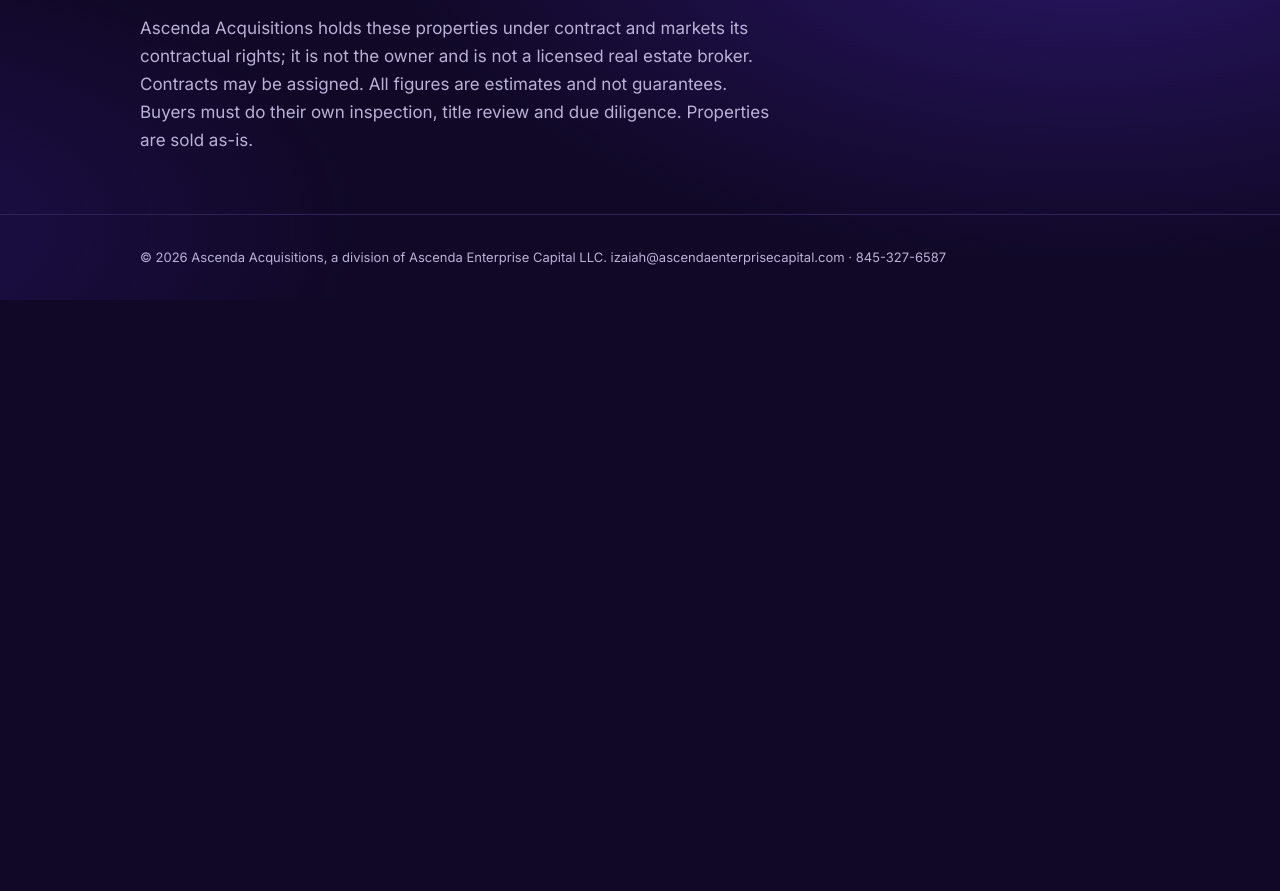
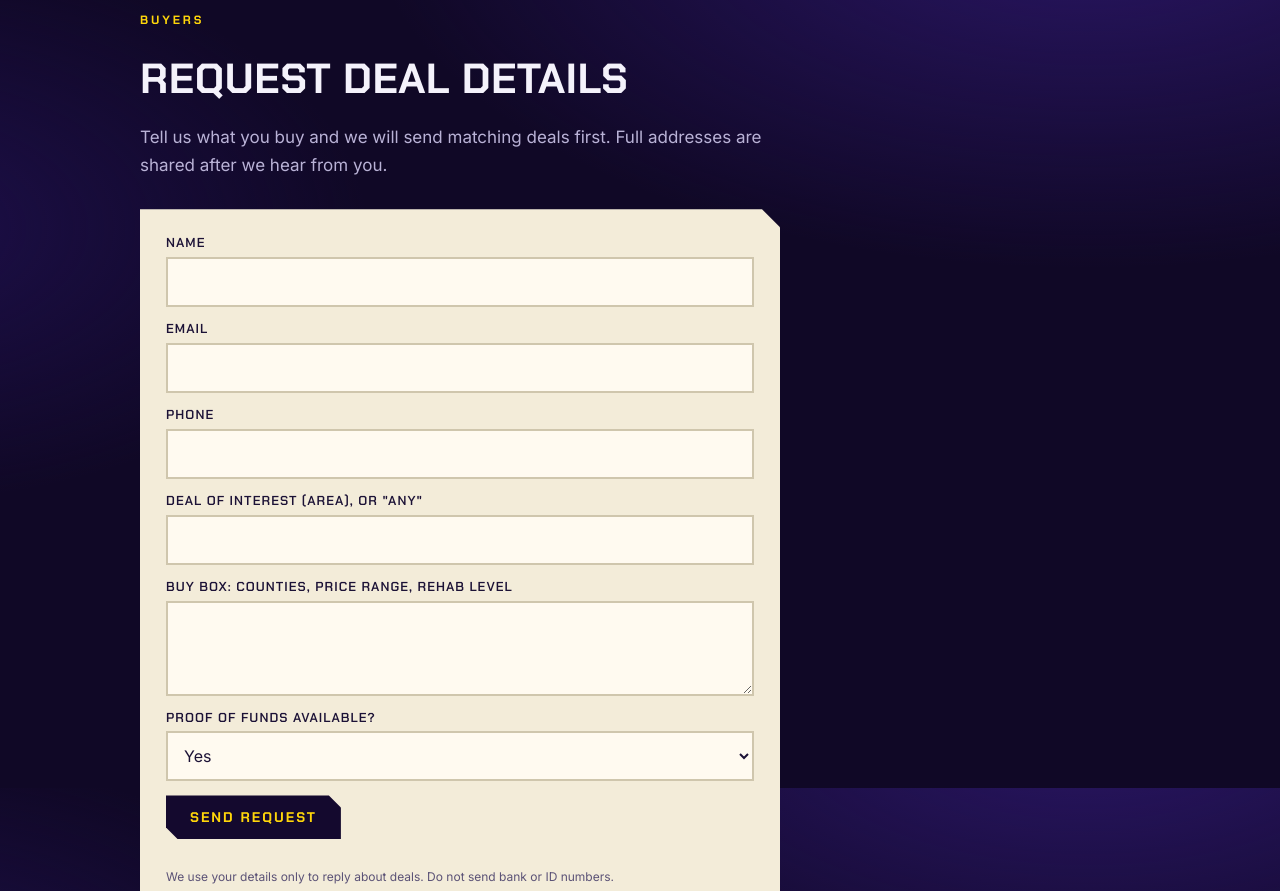
Before and after one commit to ascendaenterprise-tech/ascendaenterprise-tech.github.io, a plain HTML site: page ascenda-acquisitions/deals.html in a window 1280 px wide. Shown: the part 812-1703 px from the top of the page. Before the commit the page ends 1112 px from the top, so only its background shows below. Drawn offline with Linux system fonts and the light colour scheme.

Commit message:
Acquisitions deals page: Formspree request form

```diff
--- a/ascenda-acquisitions/deals.html
+++ b/ascenda-acquisitions/deals.html
@@ -22,8 +22,26 @@
  <div id="none" class="card empty" hidden>
   <h3>No active deals posted right now</h3>
   <p>New deals go to our buyers list first. Join it and tell us your buy box (counties, price range, rehab level) and we will send you only the ones that fit.</p>
-  <div class="btns" style="justify-content:center;margin-top:20px"><a class="btn p" href="mailto:izaiah@ascendaenterprisecapital.com?subject=Join%20the%20buyers%20list&amp;body=Name%3A%0ACompany%3A%0APhone%3A%0ACounties%3A%0APrice%20range%3A%0ARehab%20level%3A%0AProof%20of%20funds%20available%3A%20yes%2Fno%0A">Join the buyers list</a></div>
+  <div class="btns" style="justify-content:center;margin-top:20px"><a class="btn p" href="#request">Join the buyers list</a></div>
  </div>
+</div></section>
+<section id="request"><div class="w">
+ <p class="eyebrow">Buyers</p>
+ <h2>Request deal details</h2>
+ <p class="sub">Tell us what you buy and we will send matching deals first. Full addresses are shared after we hear from you.</p>
+ <form id="dealform" class="card" action="https://formspree.io/f/mrpqabyb" method="POST" style="display:grid;gap:14px;max-width:640px">
+  <input type="hidden" name="_subject" value="Ascenda Acquisitions: deal request">
+  <label>Name<input name="name" required autocomplete="name"></label>
+  <label>Email<input type="email" name="email" required autocomplete="email"></label>
+  <label>Phone<input type="tel" name="phone" autocomplete="tel"></label>
+  <label>Deal of interest (area), or "any"<input name="deal"></label>
+  <label>Buy box: counties, price range, rehab level<textarea name="buy_box" rows="3"></textarea></label>
+  <label>Proof of funds available?<select name="proof_of_funds"><option>Yes</option><option>No</option><option>Cash buyer, will provide on request</option></select></label>
+  <input type="text" name="_gotcha" style="display:none" tabindex="-1" autocomplete="off">
+  <button class="btn p" type="submit" style="cursor:pointer;justify-self:start">Send request</button>
+  <p id="formmsg" role="status" style="font-size:14px"></p>
+  <p style="font-size:12px">We use your details only to reply about deals. Do not send bank or ID numbers.</p>
+ </form>
 </div></section>
 <section><div class="w"><p class="sub" style="margin:0">Ascenda Acquisitions holds these properties under contract and markets its contractual rights; it is not the owner and is not a licensed real estate broker. Contracts may be assigned. All figures are estimates and not guarantees. Buyers must do their own inspection, title review and due diligence. Properties are sold as-is.</p></div></section>
 </main>
@@ -35,8 +53,11 @@ fetch('deals.json').then(function(r){return r.json()}).then(function(list){
  if(!list.length){document.getElementById('none').hidden=false;return}
  box.innerHTML=list.map(function(d){
   var rows=[['ARV (est.)',d.arv],['Repairs (est.)',d.repairs],['Type',d.type],['Beds / baths',d.bedbath],['Sq ft',d.sqft],['Year built',d.year],['Occupancy',d.occupancy],['Close by',d.close]].filter(function(r){return r[1]}).map(function(r){return '<dt>'+r[0]+'</dt><dd>'+esc(r[1])+'</dd>'}).join('');
-  return '<div class="card deal"><div class="tag">'+esc(d.status||'Available')+'</div><h3>'+esc(d.area)+'</h3><div class="price">'+esc(d.price)+'</div><dl>'+rows+'</dl><a class="btn p" href="mailto:izaiah@ascendaenterprisecapital.com?subject='+encodeURIComponent('Deal inquiry: '+d.area)+'">Request details</a></div>'
+  return '<div class="card deal"><div class="tag">'+esc(d.status||'Available')+'</div><h3>'+esc(d.area)+'</h3><div class="price">'+esc(d.price)+'</div><dl>'+rows+'</dl><a class="btn p" href="#request" data-deal="'+esc(d.area)+'">Request details</a></div>'
  }).join('');
 }).catch(function(){document.getElementById('none').hidden=false});
+document.addEventListener('click',function(e){var a=e.target.closest('[data-deal]');if(a){var i=document.querySelector('[name=deal]');if(i)i.value=a.getAttribute('data-deal')}});
+document.getElementById('dealform').addEventListener('submit',function(e){e.preventDefault();var f=e.target,m=document.getElementById('formmsg');m.textContent='Sending...';
+fetch(f.action,{method:'POST',body:new FormData(f),headers:{'Accept':'application/json'}}).then(function(r){if(r.ok){f.reset();m.textContent='Thanks. We got your request and will reply soon.'}else{m.textContent='Something went wrong. Please email izaiah@ascendaenterprisecapital.com.'}}).catch(function(){m.textContent='Something went wrong. Please email izaiah@ascendaenterprisecapital.com.'})});
 </script>
 </body></html>
--- a/ascenda-acquisitions/style.css
+++ b/ascenda-acquisitions/style.css
@@ -44,3 +44,8 @@ footer{border-top:1px solid var(--line);padding-block:32px;color:var(--mut);font
 .empty{text-align:center;padding:44px 24px}
 .empty .btn.p{box-shadow:none}
 .btn.s{clip-path:none}
+form label{display:grid;gap:6px;font:600 13px/1.2 'Chakra Petch',Arial,sans-serif;letter-spacing:.08em;text-transform:uppercase;color:var(--cardfg)}
+form input,form textarea,form select{font:16px/1.4 'Inter',Arial,sans-serif;padding:12px;border:2px solid #cfc6ad;background:#fffaf0;color:var(--cardfg);border-radius:0;width:100%}
+form input:focus,form textarea:focus,form select:focus{outline:none;border-color:#6a3fd6}
+form .btn.p{border:0;background:#14092e;color:var(--accent)}
+form p{color:var(--cardmut)}
```
